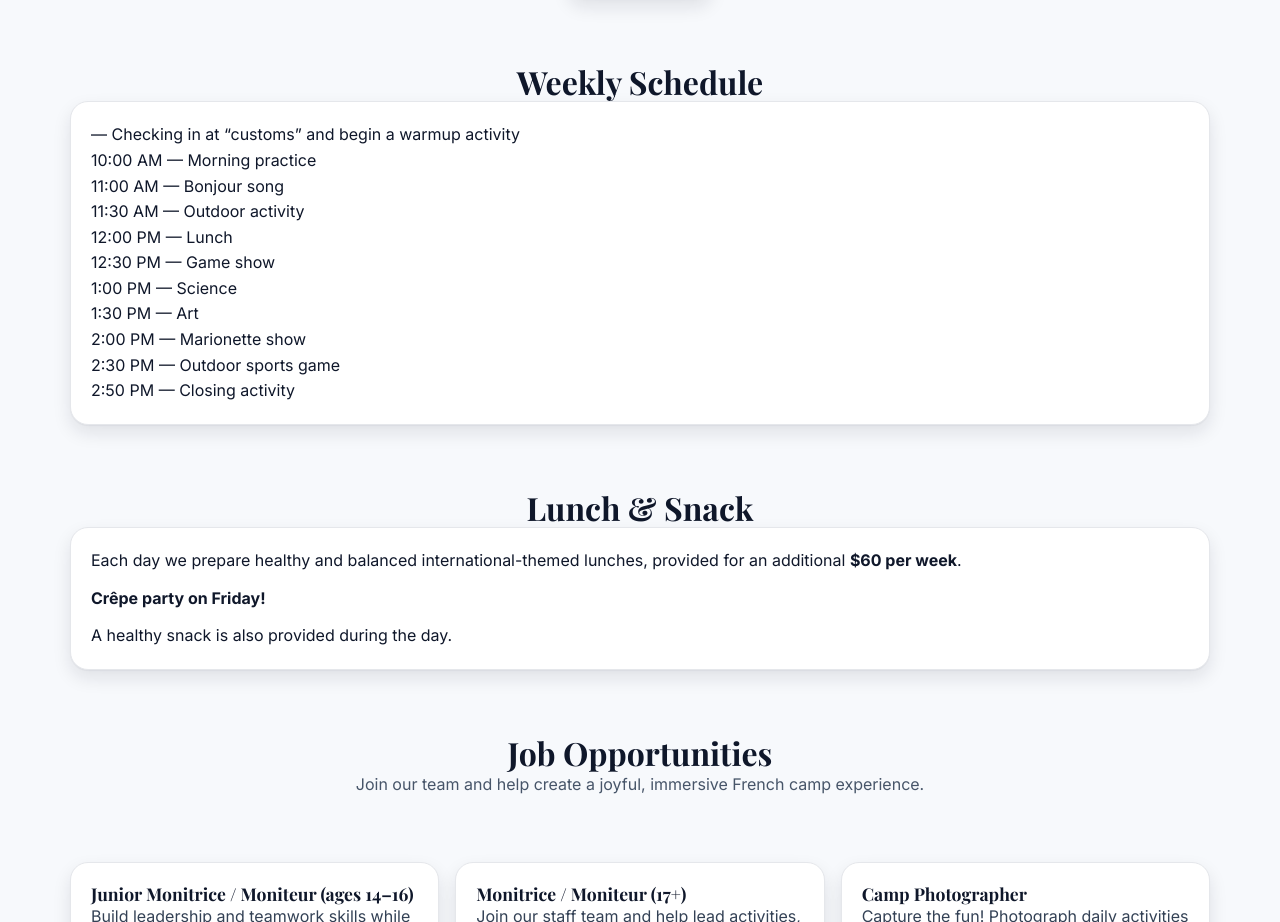
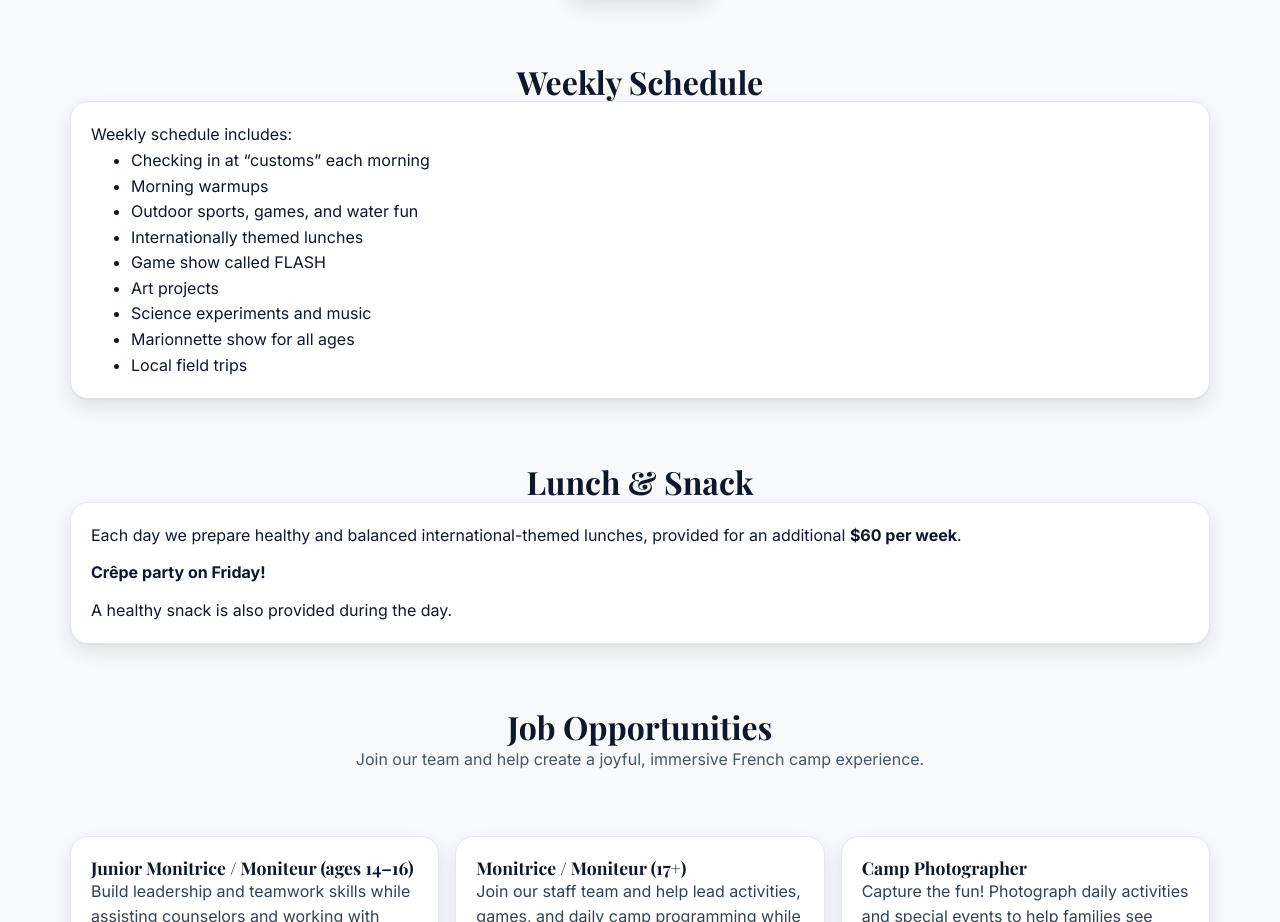
Before and after one commit to nani-pardi/camp-website, a SvelteKit app: page / in a window 1280 px wide. Shown: the part 1334-2256 px from the top of the page. Built offline with nearby package versions, Linux system fonts and the light colour scheme.

Commit message:
change schedule

```diff
--- a/src/routes/+page.svelte
+++ b/src/routes/+page.svelte
@@ -90,22 +90,23 @@
 </section>
 
 
-<!-- Daily Schedule -->
+<!-- Weekly Schedule -->
 <section id="everyday" class="section">
   <h2>Weekly Schedule</h2>
 
   <div class="card">
-    <p>— Checking in at “customs” and begin a warmup activity</p>
-    <p>10:00 AM — Morning practice</p>
-    <p>11:00 AM — Bonjour song</p>
-    <p>11:30 AM — Outdoor activity</p>
-    <p>12:00 PM — Lunch</p>
-    <p>12:30 PM — Game show</p>
-    <p>1:00 PM — Science</p>
-    <p>1:30 PM — Art</p>
-    <p>2:00 PM — Marionette show</p>
-    <p>2:30 PM — Outdoor sports game</p>
-    <p>2:50 PM — Closing activity</p>
+    <p>Weekly schedule includes:</p>
+    <ul>
+      <li>Checking in at “customs” each morning</li>
+      <li>Morning warmups</li>
+      <li>Outdoor sports, games, and water fun</li>
+      <li>Internationally themed lunches</li>
+      <li>Game show called FLASH</li>
+      <li>Art projects</li>
+      <li>Science experiments and music</li>
+      <li>Marionnette show for all ages</li>
+      <li>Local field trips</li>
+    </ul>
   </div>
 </section>
 
```
